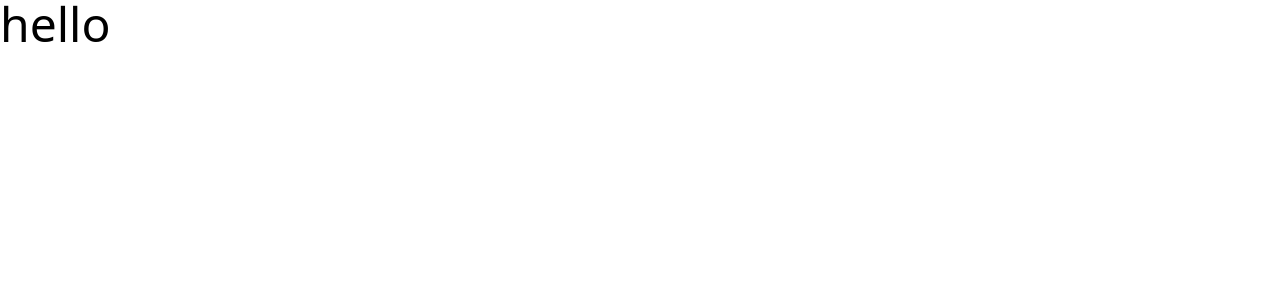
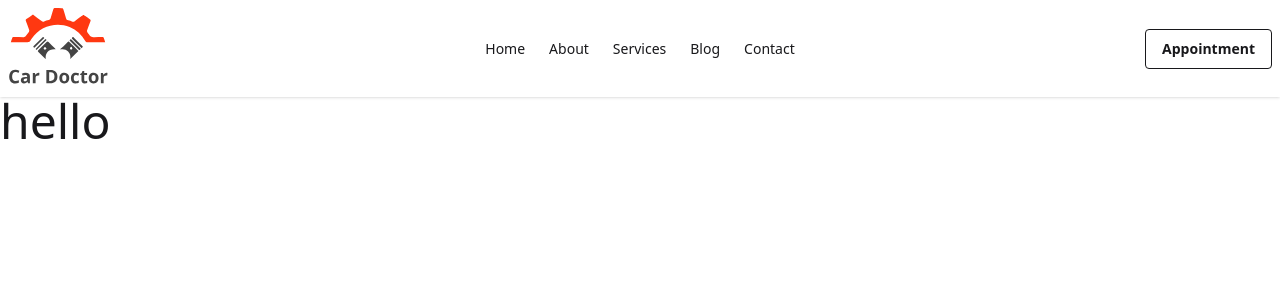
Before and after one commit to babladey275/nextjs-car-doctor, a Next.js app: page / in a window 1280 px wide. Shown: the top 300 px of the page. Built offline with nearby package versions, Linux system fonts and the light colour scheme.

Commit message:
added navbar

```diff
--- a/src/app/globals.css
+++ b/src/app/globals.css
@@ -1 +1,6 @@
 @import "tailwindcss";
+
+
+@plugin "daisyui" {
+  themes: light --default;
+}
--- a/src/app/layout.js
+++ b/src/app/layout.js
@@ -1,5 +1,6 @@
 import { Geist, Geist_Mono } from "next/font/google";
 import "./globals.css";
+import Navbar from "@/components/Navbar";
 
 const geistSans = Geist({
   variable: "--font-geist-sans",
@@ -22,6 +23,7 @@
       <body
         className={`${geistSans.variable} ${geistMono.variable} antialiased`}
       >
+        <Navbar />
         {children}
       </body>
     </html>
--- /dev/null
+++ b/src/components/Navbar.jsx
@@ -0,0 +1,67 @@
+import Image from "next/image";
+import Link from "next/link";
+import React from "react";
+
+export default function Navbar() {
+  const navMenu = () => {
+    return (
+      <>
+        <li>
+          <Link href={"/"}>Home</Link>
+        </li>
+        <li>
+          <Link href={"/about"}>About</Link>
+        </li>
+        <li>
+          <Link href={"/services"}>Services</Link>
+        </li>
+        <li>
+          <Link href={"/blog"}>Blog</Link>
+        </li>
+        <li>
+          <Link href={"/contact"}>Contact</Link>
+        </li>
+      </>
+    );
+  };
+  return (
+    <div className="navbar bg-base-100 shadow-sm">
+      <div className="navbar-start">
+        <div className="dropdown">
+          <div tabIndex={0} role="button" className="btn btn-ghost lg:hidden">
+            <svg
+              xmlns="http://www.w3.org/2000/svg"
+              className="h-5 w-5"
+              fill="none"
+              viewBox="0 0 24 24"
+              stroke="currentColor"
+            >
+              {" "}
+              <path
+                strokeLinecap="round"
+                strokeLinejoin="round"
+                strokeWidth="2"
+                d="M4 6h16M4 12h8m-8 6h16"
+              />{" "}
+            </svg>
+          </div>
+          <ul
+            tabIndex={0}
+            className="menu menu-sm dropdown-content bg-base-100 rounded-box z-1 mt-3 w-52 p-2 shadow"
+          >
+            {navMenu()}
+          </ul>
+        </div>
+        <Link href="/">
+          <Image src={"/assets/logo.svg"} alt="logo" width={100} height={80} />
+        </Link>
+      </div>
+      <div className="navbar-center hidden lg:flex">
+        <ul className="menu menu-horizontal px-1">{navMenu()}</ul>
+      </div>
+      <div className="navbar-end">
+        <a className="btn btn-outline">Appointment</a>
+      </div>
+    </div>
+  );
+}
```
Also changed, not shown: package.json (+5 -4 lines), src/app/components/ServicesSection.jsx (added), 1 other file (tests, documents, lock files or other folders).
